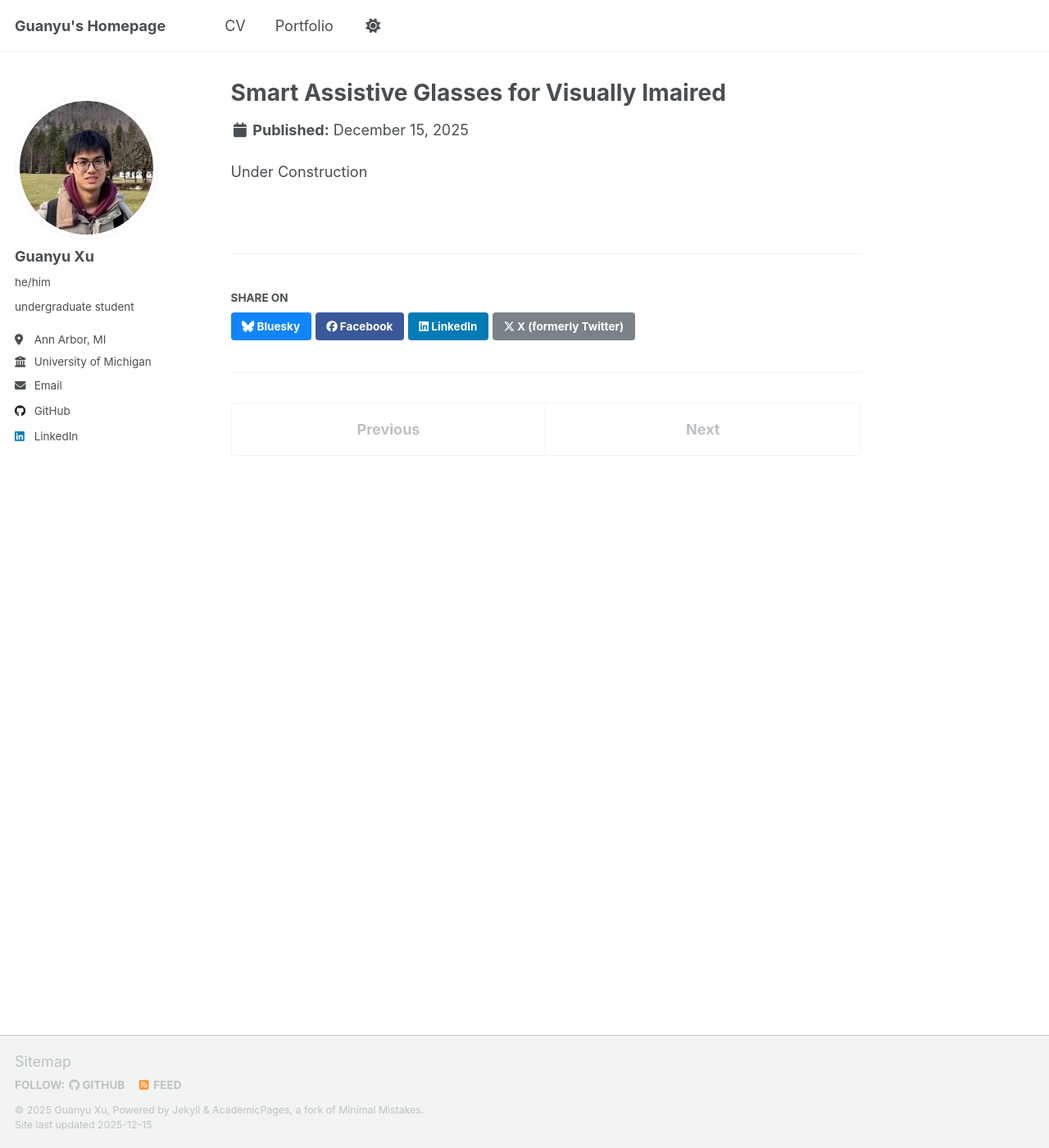
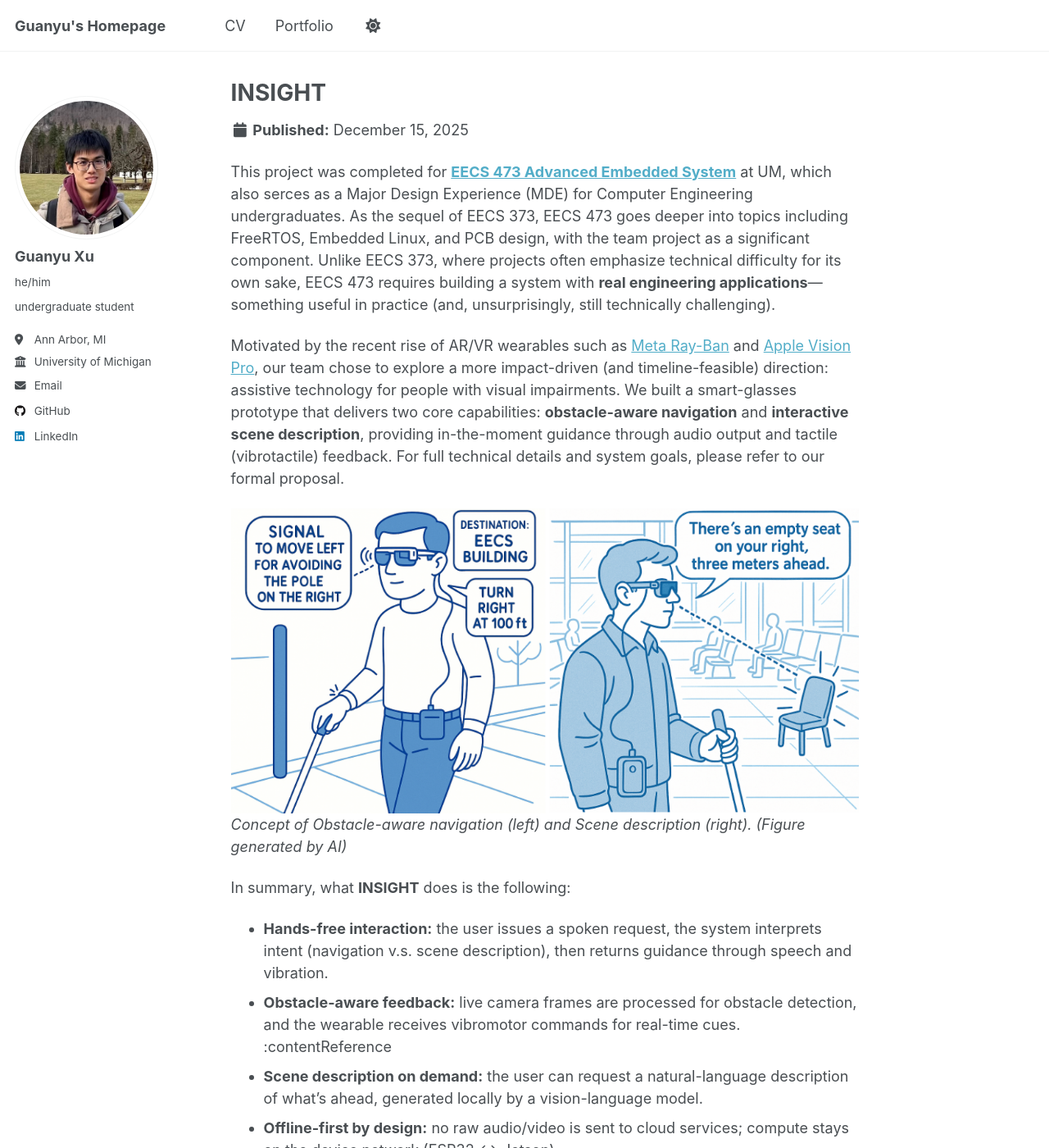
Before and after one commit to XuGuaaaanyu/XuGuaaaanyu.github.io, a Jekyll site: the page built from _portfolio/01.SmartGlass.md, in a window 1280 px wide and 1400 px high. Shown: the whole window at 82% size. Built offline with Jekyll 4.4.1, drawn with Linux system fonts in a browser that asks for light colours; a script that is not in the unit is left out; some of the changed text lies outside the part shown.

Commit message:
update smart glass

```diff
--- a/_portfolio/01.SmartGlass.md
+++ b/_portfolio/01.SmartGlass.md
@@ -1,7 +1,40 @@
 ---
-title: "Smart Assistive Glasses for Visually Imaired"
-excerpt: "Under Construction <br/><img src='/images/500x300.png'>"
+title: "INSIGHT"
+excerpt: "In-device Navigation and Scene Interpretation Glasses for Human-centered Travel of Low-vision Users <br/><img src='/images/glass/cover.png'>"
 collection: portfolio
 ---
 
-Under Construction
+This project was completed for [**EECS 473 Advanced Embedded System**](https://www.eecs.umich.edu/courses/eecs473/overview.html) at UM, which also serces as a Major Design Experience (MDE) for Computer Engineering undergraduates. As the sequel of EECS 373, EECS 473 goes deeper into topics including FreeRTOS, Embedded Linux, and PCB design, with the team project as a significant component. Unlike EECS 373, where projects often emphasize technical difficulty for its own sake, EECS 473 requires building a system with **real engineering applications**—something useful in practice (and, unsurprisingly, still technically challenging).
+
+Motivated by the recent rise of AR/VR wearables such as [Meta Ray-Ban](https://www.meta.com/ai-glasses/ray-ban-meta/?srsltid=AfmBOoreXTSrcElNMONrju34yZbXH3fNLuGFxyEjk7jnAUkHrjGtl0O1) and [Apple Vision Pro](https://www.apple.com/apple-vision-pro/), our team chose to explore a more impact-driven (and timeline-feasible) direction: assistive technology for people with visual impairments. We built a smart-glasses prototype that delivers two core capabilities: **obstacle-aware navigation** and **interactive scene description**, providing in-the-moment guidance through audio output and tactile (vibrotactile) feedback. For full technical details and system goals, please refer to our formal proposal.
+
+![Concept sketch of the smart glasses prototype](/images/glass/concept.png)
+*Concept of Obstacle-aware navigation (left) and Scene description (right). (Figure generated by AI)*
+
+In summary, what **INSIGHT** does is the following:
+- **Hands-free interaction:** the user issues a spoken request, the system interprets intent (navigation v.s. scene description), then returns guidance through speech and vibration.
+- **Obstacle-aware feedback:** live camera frames are processed for obstacle detection, and the wearable receives vibromotor commands for real-time cues. :contentReference
+- **Scene description on demand:** the user can request a natural-language description of what’s ahead, generated locally by a vision-language model.
+- **Offline-first by design:** no raw audio/video is sent to cloud services; compute stays on the device network (ESP32 ↔ Jetson).
+
+## System architecture
+
+INSIGHT is split into two parts: a lightweight **wearable smart-glass module** and a nearby **[Jetson Orin Nano](https://www.nvidia.com/en-us/autonomous-machines/embedded-systems/jetson-orin/nano-super-developer-kit/) base station** that runs the heavier AI workloads.
+
+### Wearable module (ESP32-S3 + custom PCB)
+
+We designed a custom PCB integrating an **ESP32-S3**, **OV2640 camera**, **MEMS microphone array**, **speaker**, and **vibration motors**. Firmware runs under **FreeRTOS**, scheduling five concurrent tasks: wake-word detection, audio capture/streaming, ~30 fps QVGA video acquisition/streaming, audio playback, and vibromotor control. Because of ESP32 resource limits, we stream **JPEG-compressed frames** and keep audio/video handling lightweight and robust.
+
+![smart glass module block diagram](/images/glass/esp_system.png)
+*Block diagram of smart-glass module*
+
+### Base station (Jetson Orin Nano)
+
+The Jetson handles speech and vision pipelines locally and communicates with the glasses through four TCP ports:
+- **Port 1:** audio commands from ESP32 (WAV)
+- **Port 2:** video frames from ESP32 (JPEG)
+- **Port 3:** audio feedback back to ESP32 (MP3)
+- **Port 4:** vibromotor commands as formatted strings
+
+![base station block diagram](/images/glass/jetson_system.png)
+*Block diagram of base station*
```
Also changed, not shown: images/glass/concept.png (added), images/glass/cover.png, images/glass/esp_system.png (added), images/glass/jetson_system.png (added), 3 other files.
